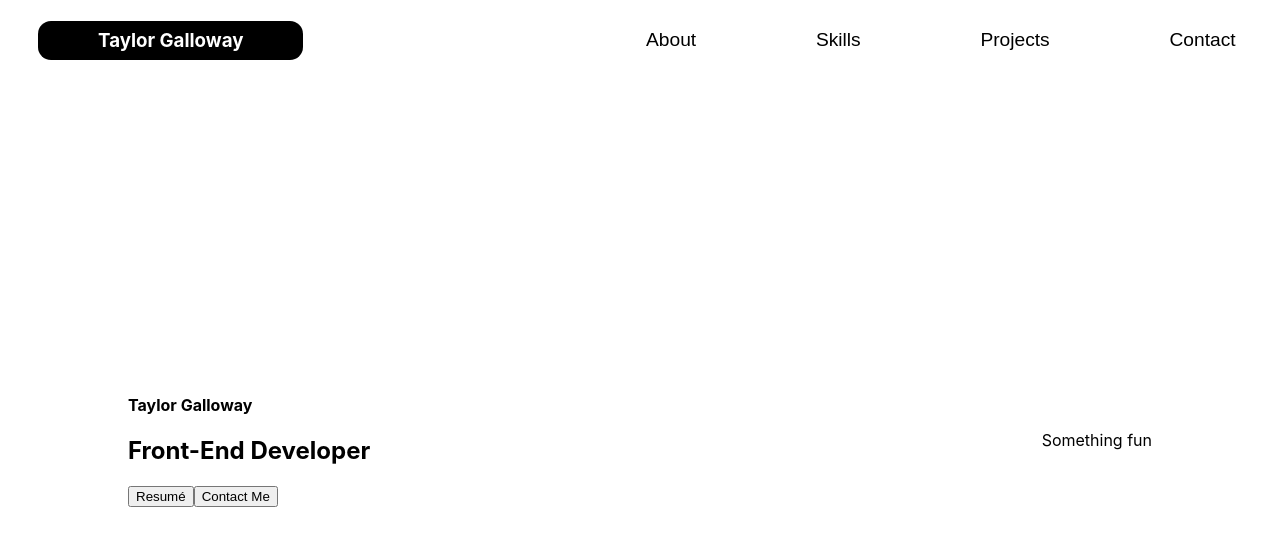
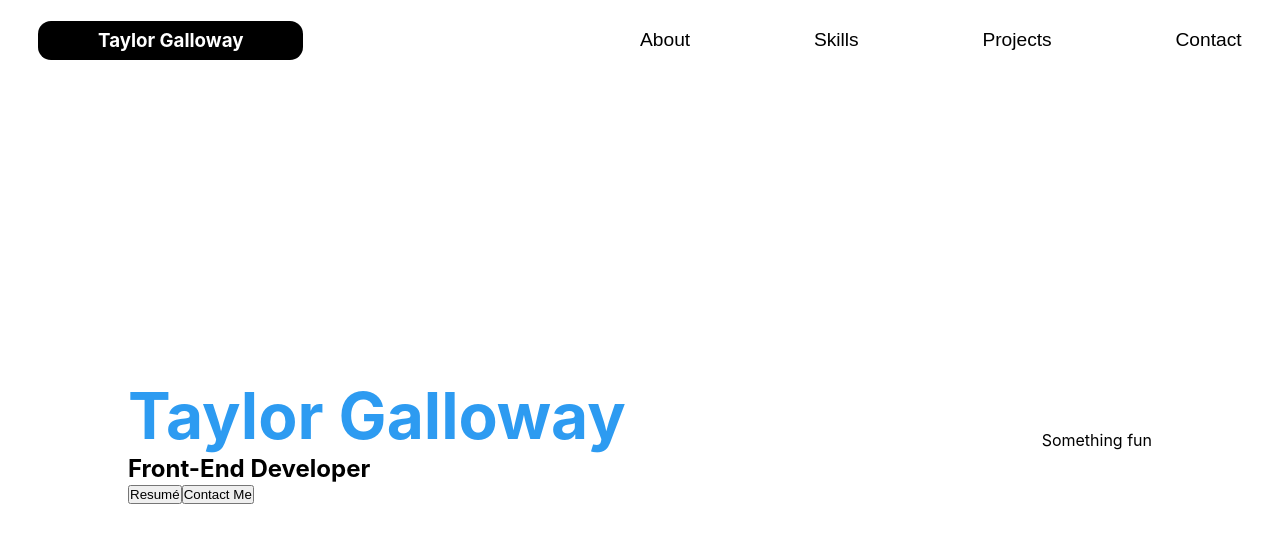
Before and after one commit to tylrs/taylor-portfolio, a React (Create React App) app: page / in a window 1280 px wide. Shown: the top 546 px of the page. Built offline with nearby package versions, Linux system fonts and the light colour scheme.

Commit message:
Remove default maring and padding

```diff
--- a/src/components/App/App.css
+++ b/src/components/App/App.css
@@ -48,3 +48,8 @@ nav > button {
     padding-left: 10%;
     padding-right: 10%;
 }
+
+h1 {
+    color: #2D9BF1;
+    font-size: 4rem;
+}
--- a/src/index.css
+++ b/src/index.css
@@ -1,3 +1,8 @@
+* {
+  margin: 0;
+  padding: 0;
+}
+
 body {
   height: 100vh;
   margin: 0;
```
